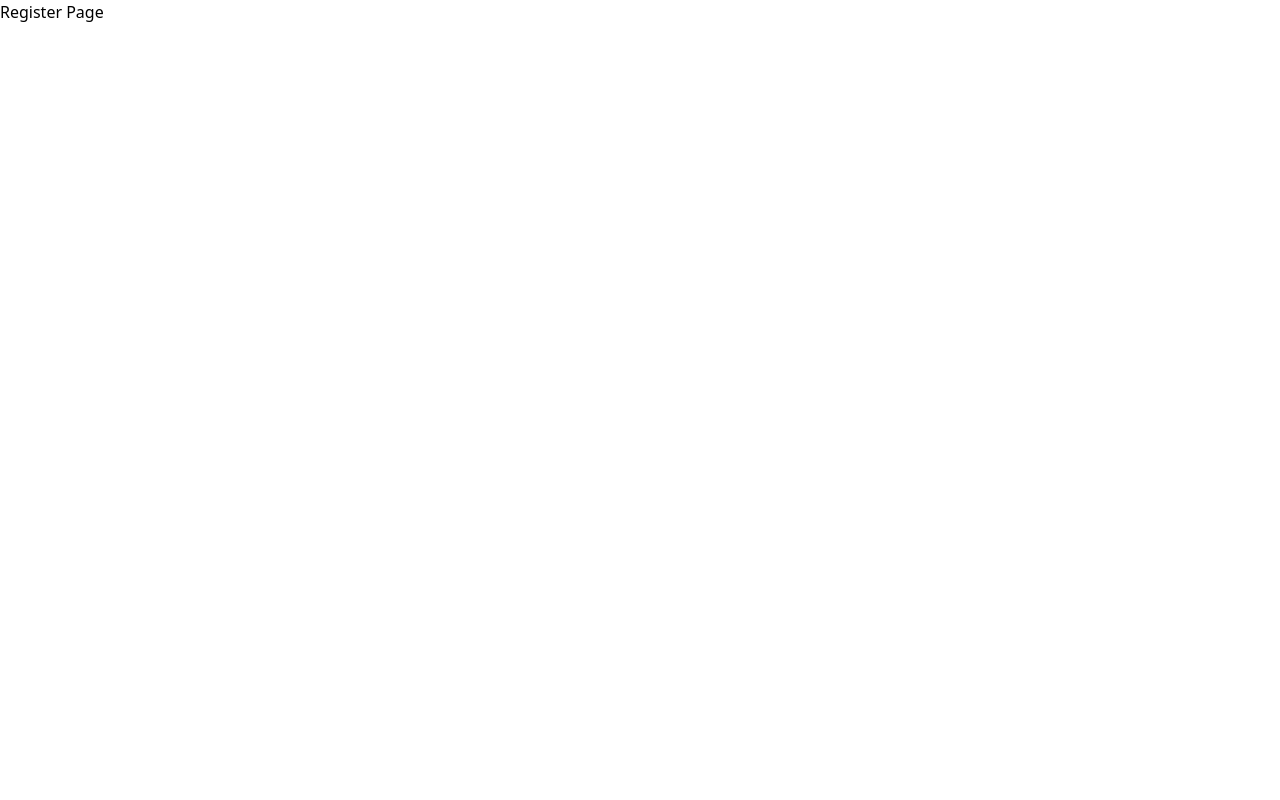
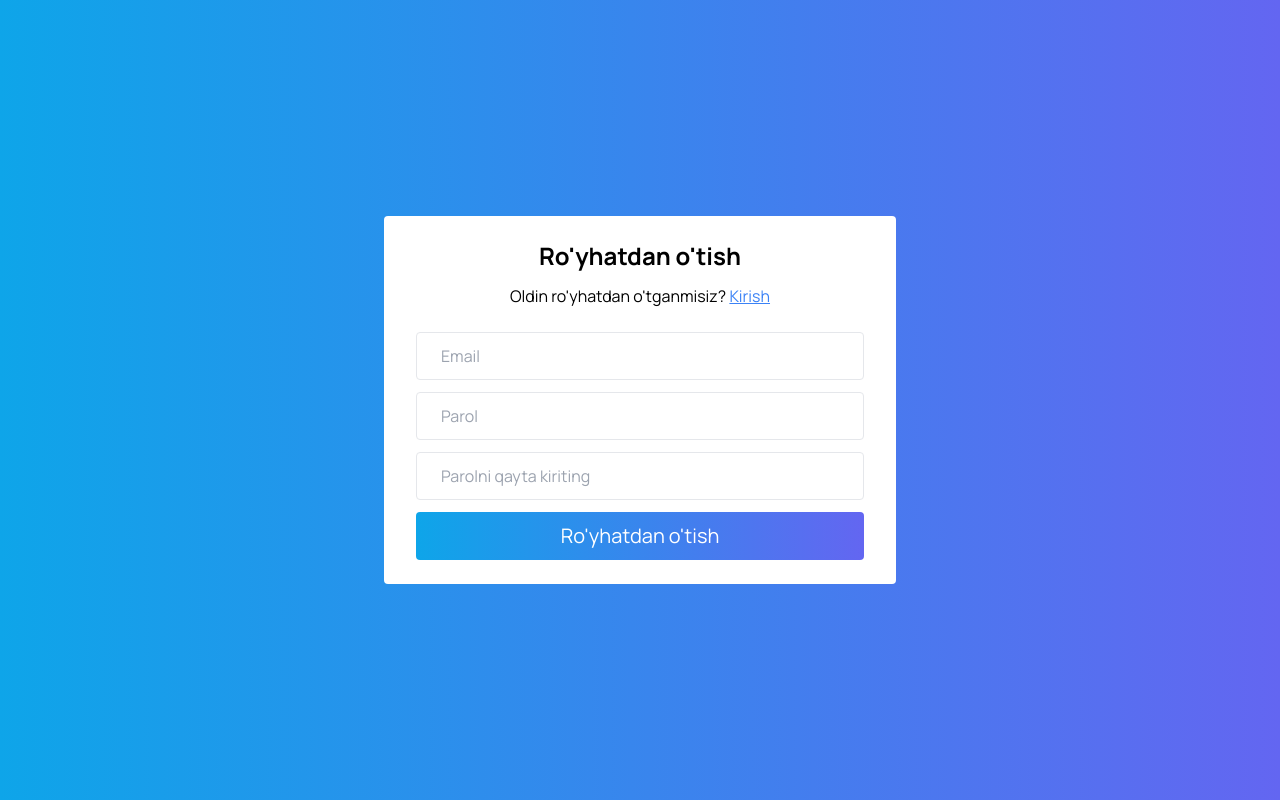
Before and after one commit to kamrondev/auth-application, a Vue app: page /register in a window 1280 px wide. Built offline with nearby package versions, Linux system fonts and the light colour scheme.

Commit message:
completed design login and register pages

```diff
--- a/src/App.vue
+++ b/src/App.vue
@@ -1,7 +1,9 @@
 <script setup></script>
 
 <template>
-  <RouterView />
+  <div class="w-full min-h-screen font-sans">
+    <RouterView />
+  </div>
 </template>
 
 <style scoped></style>
--- a/src/index.css
+++ b/src/index.css
@@ -1,3 +1,4 @@
+@import url('https://fonts.googleapis.com/css2?family=Manrope:wght@200;300;400;500;600;700;800&display=swap');
 @tailwind base;
 @tailwind components;
 @tailwind utilities;
--- a/src/views/Login.vue
+++ b/src/views/Login.vue
@@ -1,3 +1,17 @@
+<script setup></script>
+
 <template>
-  <div>Login Page</div>
+  <div class="w-full min-h-screen bg-gradient-to-r from-sky-500 to-indigo-500 flex justify-center items-center px-8">
+    <div class="w-[32rem] h-auto px-8 py-6 bg-white rounded space-y-6">
+      <div class="flex flex-col justify-start items-center space-y-3">
+        <h1 class="text-2xl font-bold">Tizimga kirish</h1>
+        <p>Hali yangimisiz? <RouterLink to="/register" class="text-blue-500 underline cursor-pointer">Ro'yhatdan o'tish</RouterLink></p>
+      </div>
+      <form class="flex flex-col space-y-3">
+        <input class="w-full h-12 px-6 border rounded outline-none focus:border-blue-500" type="text" placeholder="Email">
+        <input class="w-full h-12 px-6 border rounded outline-none focus:border-blue-500" type="text" placeholder="Parol">
+        <button class="w-full h-12 mx-auto px-0 bg-gradient-to-r from-sky-500 to-indigo-500 text-white rounded text-xl">Kirish</button>
+      </form>
+    </div>
+  </div>
 </template>
--- a/src/views/Register.vue
+++ b/src/views/Register.vue
@@ -1,3 +1,18 @@
+<script setup></script>
+
 <template>
-  <div>Register Page</div>
+  <div class="w-full min-h-screen bg-gradient-to-r from-sky-500 to-indigo-500 flex justify-center items-center px-8">
+    <div class="w-[32rem] h-auto px-8 py-6 bg-white rounded space-y-6">
+      <div class="flex flex-col justify-start items-center space-y-3">
+        <h1 class="text-2xl font-bold">Ro'yhatdan o'tish</h1>
+        <p>Oldin ro'yhatdan o'tganmisiz? <RouterLink to="/login" class="text-blue-500 underline cursor-pointer">Kirish</RouterLink></p>
+      </div>
+      <form class="flex flex-col space-y-3">
+        <input class="w-full h-12 px-6 border rounded outline-none focus:border-blue-500" type="text" placeholder="Email">
+        <input class="w-full h-12 px-6 border rounded outline-none focus:border-blue-500" type="text" placeholder="Parol">
+        <input class="w-full h-12 px-6 border rounded outline-none focus:border-blue-500" type="text" placeholder="Parolni qayta kiriting">
+        <button class="w-full h-12 mx-auto px-0 bg-gradient-to-r from-sky-500 to-indigo-500 text-white rounded text-xl">Ro'yhatdan o'tish</button>
+      </form>
+    </div>
+  </div>
 </template>
--- a/tailwind.config.js
+++ b/tailwind.config.js
@@ -4,7 +4,11 @@ module.exports = {
     "./src/**/*.{vue,js,ts,jsx,tsx}",
   ],
   theme: {
-    extend: {},
+    extend: {
+      fontFamily: {
+        sans: ['Manrope', 'sans-serif']
+      }
+    },
   },
   plugins: [],
 }
```
